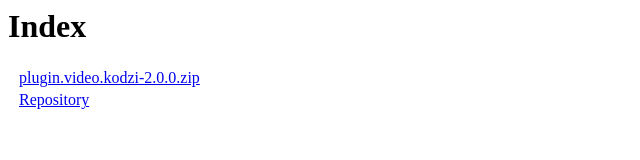
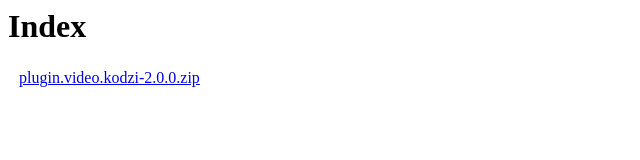
Before and after one commit to mrkodz/mrkodz.github.io, a plain HTML site: page web/index.html in a window 1280 px wide. Shown: the full height of the page, 0-640 px from the left. Drawn offline with Linux system fonts and the light colour scheme.

Commit message:
Update index.html

```diff
--- a/web/index.html
+++ b/web/index.html
@@ -6,6 +6,5 @@
 <h1>Index</h1>
   <table>
 <tr><td valign="top">&nbsp;</td><td><a href="/Plugins/plugin.video.kodzi/plugin.video.kodzi-2.0.0.zip">plugin.video.kodzi-2.0.0.zip</a></tr>
-<tr><td valign="top">&nbsp;</td><td><a href="/repo/">Repository</a></tr>
 </table>
 </body></html>
```
